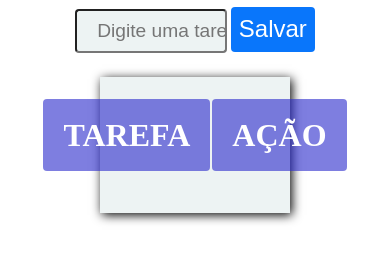
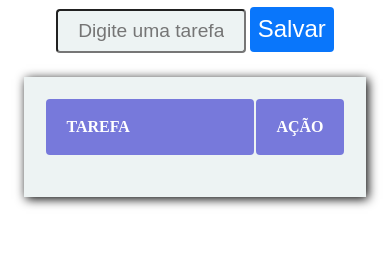
Before and after one commit to filipecalm/todo-list, a plain HTML site: page index.html in a window 390 px wide. Shown: the part 73-334 px from the top of the page. Drawn offline with Linux system fonts and the light colour scheme.

Commit message:
melhorando responsividade

```diff
--- a/style.css
+++ b/style.css
@@ -138,3 +138,23 @@ table td:last-child {
   padding: 0;
   border-bottom: none;
 }
+
+@media screen and (max-width: 1200px) {
+  main {
+    width: 90%;
+  }
+
+  table td {
+    font-size: 1.2em;
+  }
+
+  table th {
+    font-size: 1em;
+  }
+}
+
+@media screen and (max-width: 720px) {
+  #input {
+    width: 50%;
+  }
+}
```
